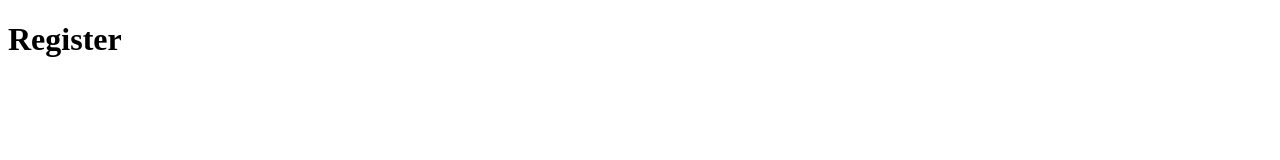
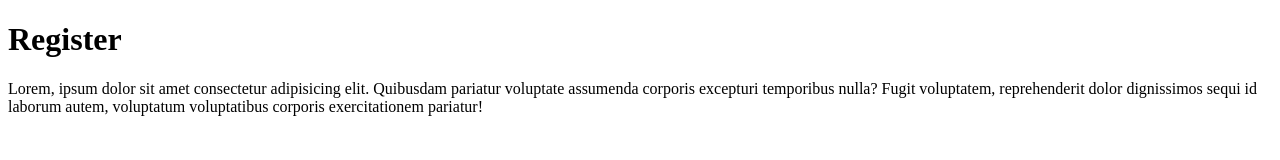
Before and after one commit to madityapra/belajar-git-2, a plain HTML site: page register.html in a window 1280 px wide. Drawn offline with Linux system fonts and the light colour scheme.

Commit message:
feat: add register

```diff
--- a/register.html
+++ b/register.html
@@ -7,5 +7,6 @@
 </head>
 <body>
     <h1>Register</h1>
+    <p>Lorem, ipsum dolor sit amet consectetur adipisicing elit. Quibusdam pariatur voluptate assumenda corporis excepturi temporibus nulla? Fugit voluptatem, reprehenderit dolor dignissimos sequi id laborum autem, voluptatum voluptatibus corporis exercitationem pariatur!</p>
 </body>
 </html>
```
